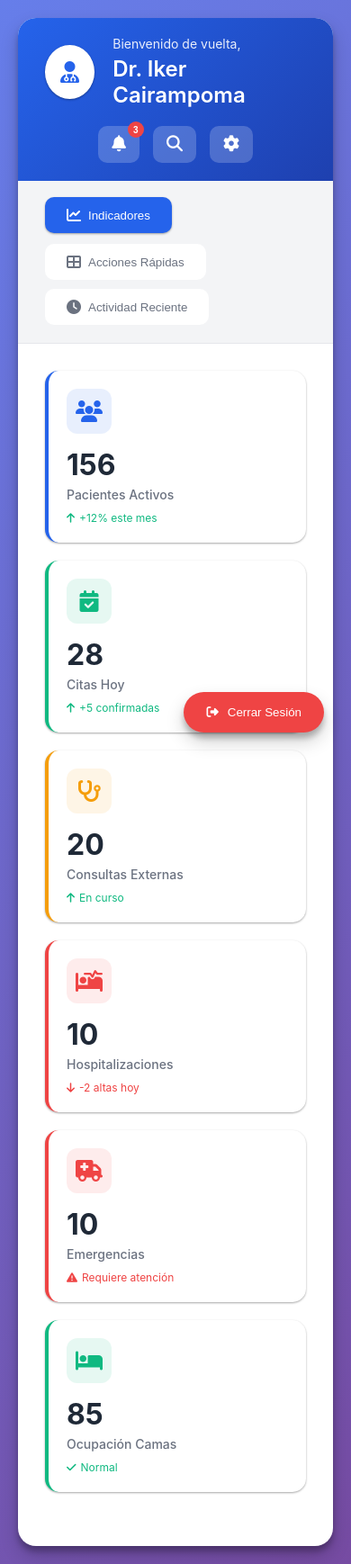
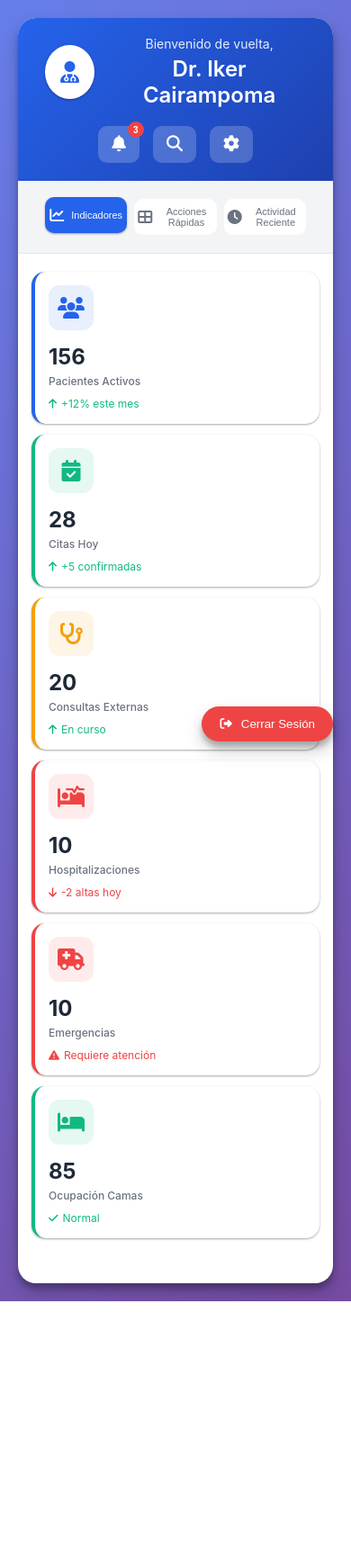
Before and after one commit to acairampoma/hc-medico, a Python web app: template templates/dashboard.html in a window 390 px wide. Shown: the whole page at 90% size. After the commit the page ends 1446 px from the top, so only its background shows below. Run offline with Jinja, Linux system fonts and the light colour scheme; the template is opened without the code that fills it, so the values that code supplies are empty; some libraries are stand-ins or nearby versions.

Commit message:
🎨 DASHBOARD: Fix responsive perfecto - 3 tabs misma fila mismo tamaño
✅ TABS PERFECTOS:
- 3 tabs en 1 fila del mismo tamaño (flex: 1) en WEB y MÓVIL
- Sin scroll horizontal, sin tabs rotos
- Texto completo visible en todas las resoluciones

✅ RESPONSIVE COMPLETO:
- Web: padding normal (12px 24px)
- Móvil 768px: padding reducido (10px 8px)
- Móvil 480px: padding mínimo (8px 4px)

✅ GRIDS OPTIMIZADOS:
- Web: auto-fit minWidth 280px
- Móvil 768px: 2 columnas fijas
- Móvil 480px: 1 columna

🎯 EXPERIENCIA USUARIO PERFECTA tipo Flutter

🤖 Generated with [Claude Code](https://claude.ai/code)

Co-Authored-By: Claude <noreply@anthropic.com>

```diff
--- a/templates/dashboard.html
+++ b/templates/dashboard.html
@@ -170,6 +170,9 @@
             display: flex;
             align-items: center;
             gap: 8px;
+            flex: 1;
+            justify-content: center;
+            min-width: 0;
         }
 
         .tab-btn.active {
@@ -212,7 +215,7 @@
         /* Indicadores Grid */
         .indicators-grid {
             display: grid;
-            grid-template-columns: repeat(auto-fit, minmax(200px, 1fr));
+            grid-template-columns: repeat(auto-fit, minmax(280px, 1fr));
             gap: 20px;
             margin-bottom: 30px;
         }
@@ -300,7 +303,7 @@
         /* Actions Grid */
         .actions-grid {
             display: grid;
-            grid-template-columns: repeat(auto-fit, minmax(250px, 1fr));
+            grid-template-columns: repeat(auto-fit, minmax(280px, 1fr));
             gap: 20px;
         }
 
@@ -479,13 +482,78 @@
                 gap: 20px;
             }
 
+            .header-left {
+                align-items: center;
+                text-align: center;
+            }
+
             .tabs {
-                flex-wrap: wrap;
+                display: flex;
+                gap: 8px;
+            }
+
+            .tab-btn {
+                flex: 1;
+                justify-content: center;
+                padding: 10px 8px;
+                font-size: 12px;
             }
 
             .indicators-grid,
             .actions-grid {
+                grid-template-columns: repeat(2, 1fr);
+                gap: 15px;
+            }
+
+            .indicator-card,
+            .action-card {
+                padding: 15px;
+            }
+
+            .indicator-value {
+                font-size: 24px;
+            }
+
+            .indicator-label {
+                font-size: 12px;
+            }
+
+            .action-icon {
+                width: 60px;
+                height: 60px;
+                font-size: 28px;
+            }
+
+            .action-title {
+                font-size: 16px;
+            }
+
+            .action-description {
+                font-size: 12px;
+            }
+
+            .content {
+                padding: 20px 15px;
+            }
+
+            .logout-btn {
+                bottom: 20px;
+                right: 20px;
+                padding: 12px 20px;
+            }
+        }
+
+        @media (max-width: 480px) {
+            .indicators-grid,
+            .actions-grid {
                 grid-template-columns: 1fr;
+                gap: 12px;
+            }
+
+            .tab-btn {
+                flex: 1;
+                padding: 8px 4px;
+                font-size: 11px;
             }
         }
     </style>
@@ -744,7 +812,7 @@
             document.getElementById(tabName).classList.add('active');
         }
 
-        // Logout function
+        // Logout function mejorada
         async function logout() {
             const result = await Swal.fire({
                 title: '¿Cerrar Sesión?',
@@ -758,19 +826,62 @@
             });
 
             if (result.isConfirmed) {
+                // Mostrar loading
+                Swal.fire({
+                    title: 'Cerrando sesión...',
+                    text: 'Por favor espere',
+                    allowOutsideClick: false,
+                    showConfirmButton: false,
+                    willOpen: () => {
+                        Swal.showLoading();
+                    }
+                });
+
                 try {
-                    const response = await fetch('/api/logout', {
-                        method: 'POST',
-                        headers: {
-                            'Authorization': 'Bearer ' + localStorage.getItem('token')
+                    const token = localStorage.getItem('token') || localStorage.getItem('access_token');
+
+                    if (token) {
+                        const response = await fetch('/api/logout', {
+                            method: 'POST',
+                            headers: {
+                                'Authorization': 'Bearer ' + token,
+                                'Content-Type': 'application/json'
+                            }
+                        });
+
+                        if (response.ok) {
+                            console.log('✅ Logout exitoso en servidor');
                         }
+                    }
+                } catch (error) {
+                    console.error('Error al cerrar sesión:', error);
+                } finally {
+                    // Limpiar todo el localStorage
+                    localStorage.removeItem('token');
+                    localStorage.removeItem('access_token');
+                    localStorage.removeItem('user');
+                    localStorage.removeItem('authToken');
+                    localStorage.removeItem('session_token');
+                    localStorage.removeItem('user_info');
+
+                    // Limpiar sessionStorage también
+                    sessionStorage.clear();
+
+                    // Limpiar cookies del lado cliente si existen
+                    document.cookie.split(";").forEach(function(c) {
+                        document.cookie = c.replace(/^ +/, "").replace(/=.*/, "=;expires=" + new Date().toUTCString() + ";path=/");
                     });
 
-                    localStorage.clear();
-                    window.location.href = '/';
-                } catch (error) {
-                    console.error('Error al cerrar sesión:', error);
-                    localStorage.clear();
+                    // Mostrar mensaje de éxito
+                    await Swal.fire({
+                        icon: 'success',
+                        title: 'Sesión cerrada',
+                        text: 'Has salido exitosamente del sistema',
+                        timer: 1500,
+                        showConfirmButton: false
+                    });
+
+                    // Redirigir al login
                     window.location.href = '/';
                 }
             }
```
